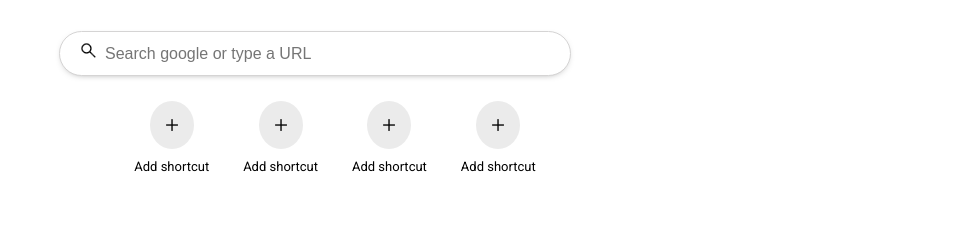
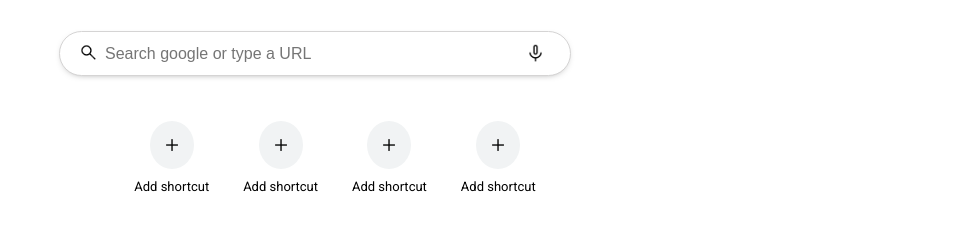
Before and after one commit to sahilsagar01/copy-of-google, a plain HTML site: page index.html in a window 1280 px wide. Shown: the part 303-534 px from the top of the page, without its empty margins (305-1280 px from the left). Drawn offline with Linux system fonts and the light colour scheme.

Commit message:
added a voice search button

```diff
--- a/googlestyle.css/googlestyles.css
+++ b/googlestyle.css/googlestyles.css
@@ -68,24 +68,38 @@ a {
 .search-icon {
     position: absolute;
     z-index: 1;
-
 }
 .search-button {
     height: 19px;
     width: 19px;
     position: absolute;
     top: 10px;
-    padding: 0px 2px 1px 0px;
+    padding: 2px 2px 1px 0px;
+}
+.voice-icon {
+    position: absolute;
+    z-index: 1;
+}
+.voice-button {
+    height: 21px;
+    width: 21px;
+    position: absolute;
+    right: 45px;
+    top: 12px;
 }
 .container {
     display: inline-block;
+}
+.container :hover {
+    background-color: rgba(241, 243, 244, 1);
+    border-radius: 5%;
 }
 .div-container {
     display: inline-block;
 }
 .icon-box {
     display: inline-block;
-    background-color: rgb(235, 235, 235);
+    background-color: #f1f3f4;
     border-style: solid;
     border-radius: 50%;
     border: none;
@@ -101,4 +115,8 @@ a {
     margin: 10px 15px 0px;
     font-family: 'Roboto', sans-serif;
     font-size: 13px;
+    padding: 0px 0px 20px;
 }
+.link-container {
+    padding: 20px 0px 0px;
+}
--- a/index.html
+++ b/index.html
@@ -27,6 +27,7 @@
            <div class="searchbar">
             <span class="search-icon"><img class="search-button" src="icon/search.png" alt=""></span>
              <input class="searchbar1" type="search" name="google searchbar" placeholder="Search google or type a URL" id="">
+             <span class="voice-icon"><img class="voice-button" src="icon/voice-search.png" alt=""></span>
            </div>
         </div>
         <div class="container">
```
